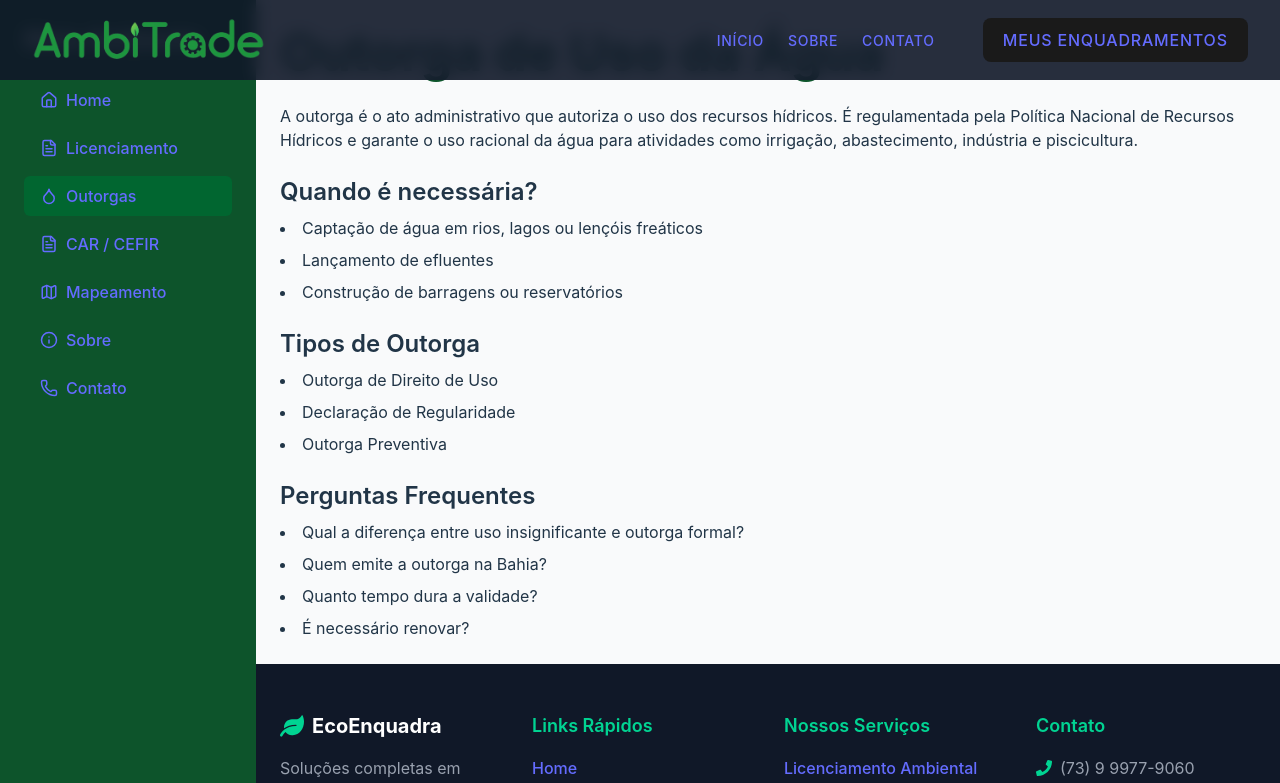
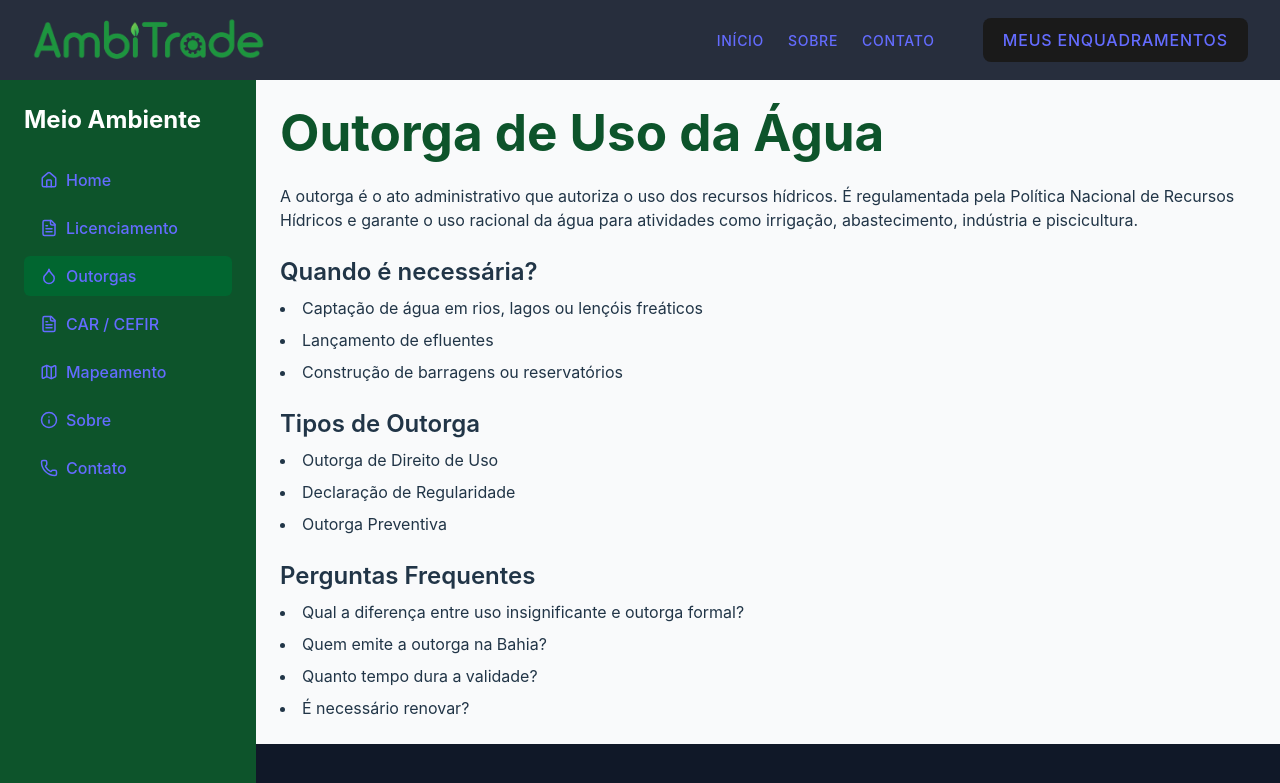
Before and after one commit to dev-celo/meio-ambiente, a React (Vite) app: page /outorgas in a window 1280 px wide. Shown: the top 783 px of the page. Built offline with nearby package versions, Linux system fonts and the light colour scheme.

Commit message:
fix: erro de margem de layout

```diff
--- a/src/Pages/LayoutFeatures/Layout.jsx
+++ b/src/Pages/LayoutFeatures/Layout.jsx
@@ -5,7 +5,7 @@
 // eslint-disable-next-line react/prop-types
 export default function Layout({ children }) {
   return (
-    <div className="flex min-h-screen">
+    <div className="flex min-h-screen mt-20">
       <Sidebar />
       <div className="flex-1 flex flex-col">
         <Header />
```
